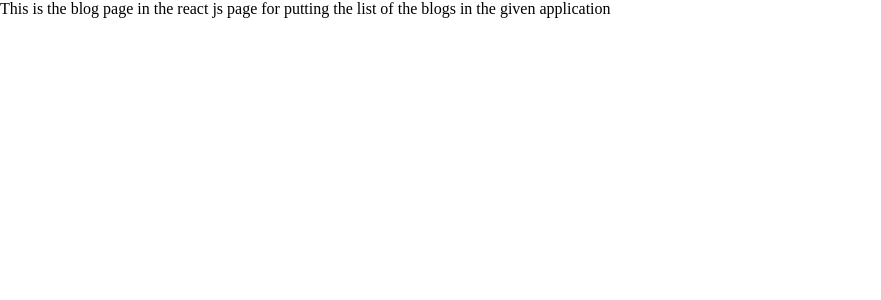
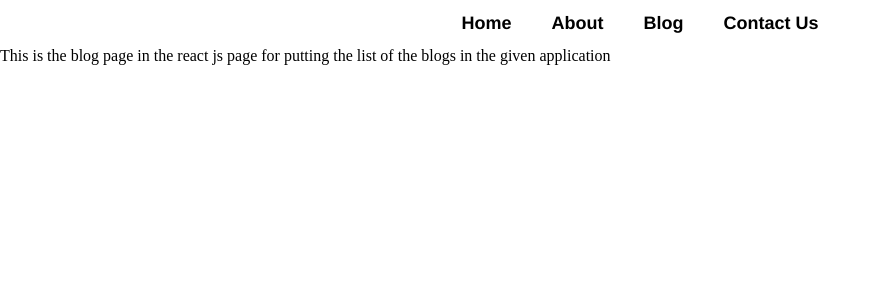
Before and after one commit to mananaggarwal2001/Blog-Application, a Next.js app: page /blog in a window 1280 px wide. Shown: the top 300 px of the page, without its empty margins (0-881 px from the left). Built offline with nearby package versions, Linux system fonts and the light colour scheme.

Commit message:
Added the Navbar in the all the pages instead of single page

```diff
--- /dev/null
+++ b/components/Navbar.js
@@ -0,0 +1,25 @@
+import React from 'react'
+import Link from 'next/link'
+import styles from '../styles/Home.module.css'
+const Navbar = () => {
+    return (
+        <nav className={styles.container}>
+            <ul>
+                <Link className={styles.mxclass} href={'/'}>
+                    <li >Home</li>
+                </Link>
+                <Link className={styles.mxclass} href={'/about'}>
+                    <li >About</li>
+                </Link>
+                <Link className={styles.mxclass} href={'/blog'}>
+                    <li >Blog</li>
+                </Link>
+                <Link className={styles.mxclass} href={'/contact'}>
+                    <li >Contact Us</li>
+                </Link>
+            </ul>
+        </nav>
+    )
+}
+
+export default Navbar
--- a/pages/_app.js
+++ b/pages/_app.js
@@ -1,5 +1,12 @@
+import Navbar from '@/components/Navbar'
 import '@/styles/globals.css'
 
 export default function App({ Component, pageProps }) {
-  return <Component {...pageProps} />
+
+  return (
+    <>
+      <Navbar />
+      <Component {...pageProps} />
+    </>
+  )
 }
```
Also changed, not shown: pages/index.js (+1 -16 lines).
